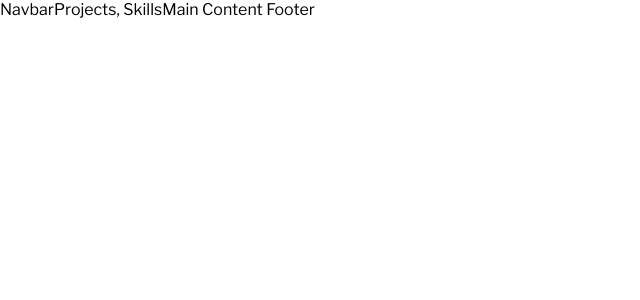
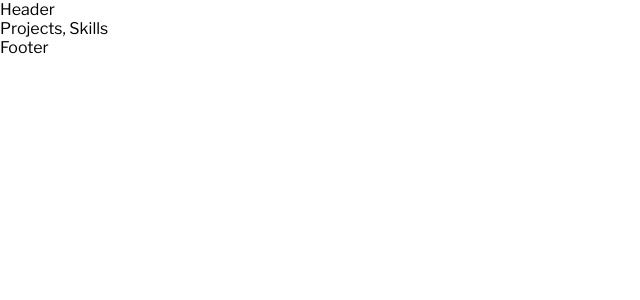
Before and after one commit to wilfredbayudan/portfolio, a React (Create React App) app: page / in a window 1280 px wide. Shown: the top 300 px of the page, without its empty margins (0-640 px from the left). Built offline with nearby package versions, Linux system fonts and the light colour scheme; a web font is replaced by a local one.

Commit message:
Fixed routing, added header and footer components

```diff
--- a/src/App.js
+++ b/src/App.js
@@ -1,16 +1,19 @@
 import React from "react";
-import { BrowserRouter, Routes, Route } from "react-router-dom";
+import { BrowserRouter, Routes, Route, Outlet } from "react-router-dom";
+import Header from "./components/Header";
+import Footer from "./components/Footer";
 
 const App = () => {
   return (
     <BrowserRouter>
-      Navbar
+      <Header />
       <Routes>
         <Route index element={<>Projects, Skills</>} />
-        <Route to="/resume" element={<>Resume</>} />
-        <Route to="/contact" element={<>Contact</>} />
+        <Route path="resume" element={<>Resume</>} />
+        <Route path="contact" element={<>Contact</>} />
+        <Route path="*" element={<>404</>} />
       </Routes>
-      Main Content Footer
+      <Footer />
     </BrowserRouter>
   );
 };
--- /dev/null
+++ b/src/components/Footer.js
@@ -0,0 +1,9 @@
+import styled from "styled-components";
+
+import React from "react";
+
+const Footer = () => {
+  return <div>Footer</div>;
+};
+
+export default Footer;
--- /dev/null
+++ b/src/components/Header.js
@@ -0,0 +1,9 @@
+import styled from "styled-components";
+
+import React from "react";
+
+const Header = () => {
+  return <div>Header</div>;
+};
+
+export default Header;
```
